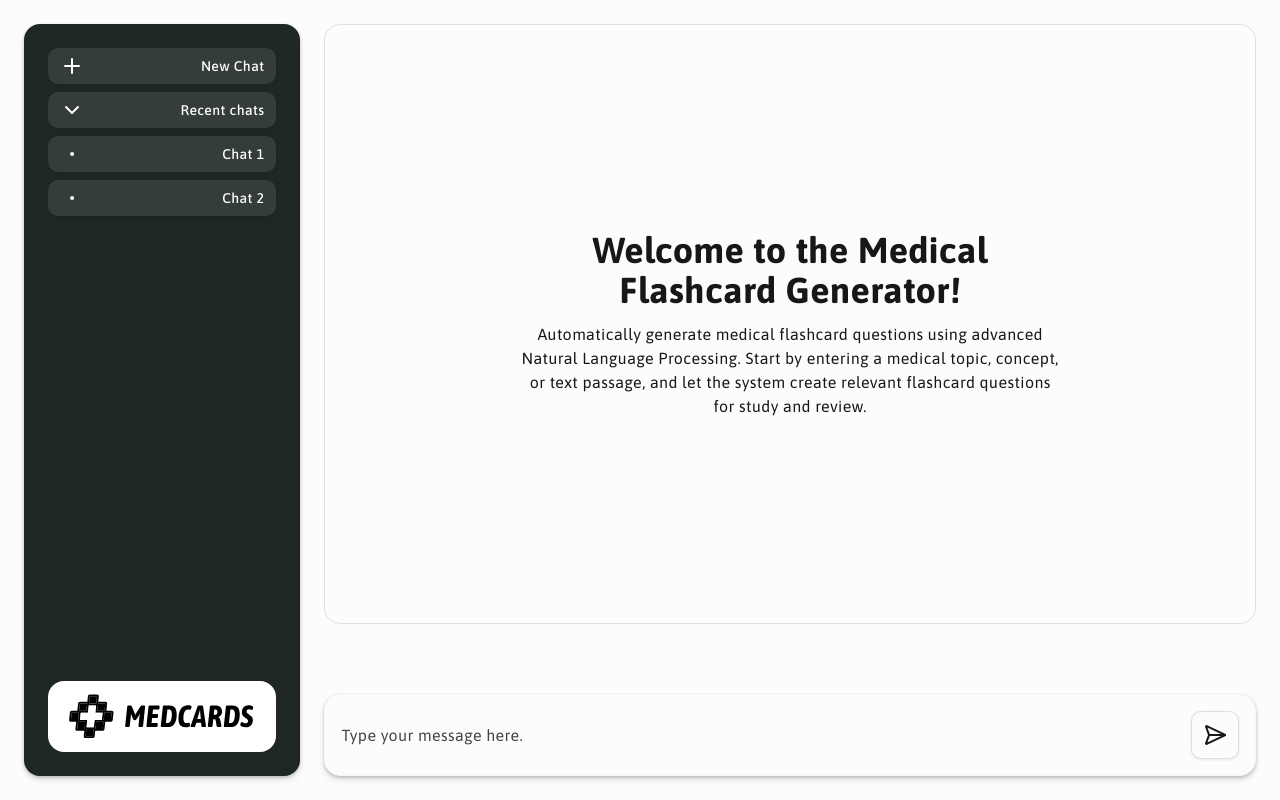
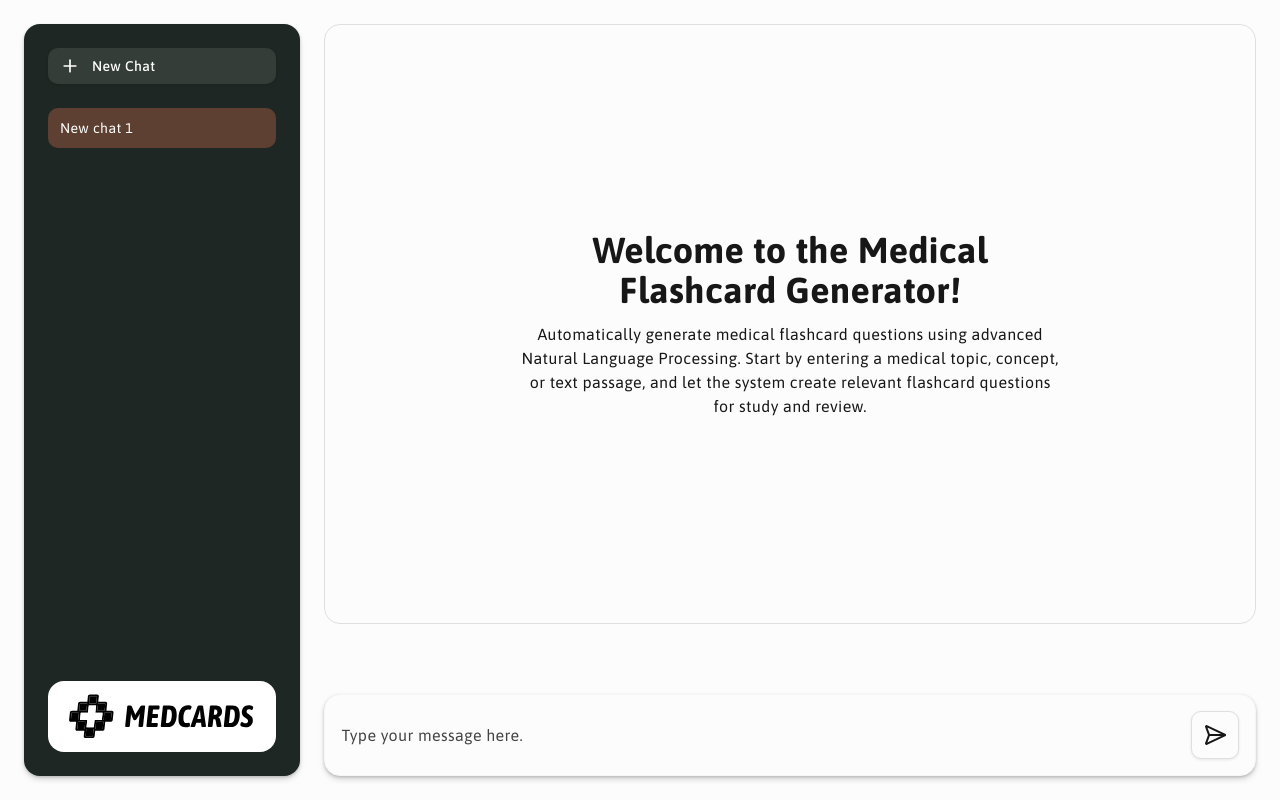
Before and after one commit to a20190202/PLN_Medical_Flashcard, a Next.js app in the folder apps/Frontend/: page / in a window 1280 px wide. Built offline with nearby package versions, Linux system fonts and the light colour scheme.

Commit message:
Funcionalidad de añadir y eliminar chats

```diff
--- a/apps/Frontend/app/page.tsx
+++ b/apps/Frontend/app/page.tsx
@@ -17,29 +17,77 @@ interface BaseMessage {
 }
 
 interface UserMessageData extends BaseMessage {
-  type: 'user';
+  type: "user";
   content: string;
 }
 
 interface ModelMessageData extends BaseMessage {
-  type: 'model';
+  type: "model";
   mainAnswer: string;
   flashcards: QAPair[];
 }
 
 type Message = UserMessageData | ModelMessageData;
 
+interface Chat {
+  id: string;
+  title: string;
+  createdAt: Date;
+}
+
 export default function Home() {
-  const [messages, setMessages] = useState<Message[]>([]);
+  // Estado para los chats
+  const [chats, setChats] = useState<Chat[]>([
+    { id: "1", title: "New chat 1", createdAt: new Date() },
+  ]);
+
+  // Estado para los mensajes de cada chat
+  const [chatMessages, setChatMessages] = useState<Record<string, Message[]>>({
+    "1": [], // Mensajes del chat de hipertensión
+    "2": [], // Mensajes del chat de diabetes
+  });
+
+  const [activeChatId, setActiveChatId] = useState<string | undefined>("1");
+
+  // Obtener mensajes del chat activo
+  const currentMessages = activeChatId ? chatMessages[activeChatId] || [] : [];
 
   const handleSend = async (message: string) => {
-    // Add user message immediately
-    setMessages((prev) => [...prev, {
+    if (!activeChatId) return;
+
+    const userMessage: UserMessageData = {
       id: crypto.randomUUID(),
+      type: "user",
+      content: message,
       timestamp: new Date(),
-      type: 'user',
-      content: message,
-    }]);
+    };
+
+    // Variable para rastrear si es el primer mensaje
+    const isFirstMessage =
+      !chatMessages[activeChatId] || chatMessages[activeChatId].length === 0;
+
+    // Agregar mensaje del usuario al chat actual
+    setChatMessages((prev) => ({
+      ...prev,
+      [activeChatId]: [...(prev[activeChatId] || []), userMessage],
+    }));
+
+    // Actualizar título si es el primer mensaje
+    if (isFirstMessage) {
+      setChats((prevChats) =>
+        prevChats.map((chat) =>
+          chat.id === activeChatId
+            ? {
+                ...chat,
+                title:
+                  message.substring(0, 50) + (message.length > 50 ? "..." : ""),
+              }
+            : chat
+        )
+      );
+    }
+
+    let modelMessage: ModelMessageData
 
     try {
       const response = await fetch("http://localhost:8000/generar_preguntas", {
@@ -56,37 +104,73 @@ export default function Home() {
 
       const data = await response.json();
 
-      setMessages((prev) => [
+      modelMessage = {
+        id: crypto.randomUUID(),
+        timestamp: new Date(),
+        type: 'model',
+        mainAnswer: data.preguntas || "Sorry, I didn't understand that.",
+        flashcards: [
+          {
+            question: "Pregunta de ejemplo 1",
+            answer: "Respuesta de ejemplo 1",
+          },
+          {
+            question: "Pregunta de ejemplo 2",
+            answer: "Respuesta de ejemplo 2",
+          },
+        ]
+      };
+    } catch (error) {
+      modelMessage = {
+          id: (Date.now() + 1).toString(),
+          type: "model",
+          mainAnswer: `Error: Unable to fetch response from the server. Code: "${error instanceof Error ? error.message : "Unknown error"}"`,
+          flashcards: [],
+          timestamp: new Date(),
+        };
+    } finally {
+      setChatMessages((prev) => ({
         ...prev,
-        {
-          id: crypto.randomUUID(),
-          timestamp: new Date(),
-          type: 'model',
-          mainAnswer: data.preguntas || "Sorry, I didn't understand that.",
-          flashcards: [],
-        },
-      ]);
-    } catch (error) {
-      setMessages((prev) => [
+        [activeChatId]: [...(prev[activeChatId] || []), modelMessage],
+      }));
+    }
+  };
+
+  const handleChatSelect = (chatId: string) => {
+    setActiveChatId(chatId);
+  };
+
+  const handleNewChat = (newChatId?: string) => {
+    if (newChatId) {
+      // Nuevo chat creado desde el sidebar
+      setActiveChatId(newChatId);
+      setChatMessages((prev) => ({
         ...prev,
-        {
-          id: crypto.randomUUID(),
-          timestamp: new Date(),
-          type: 'model',
-          mainAnswer: "Error: Unable to fetch response from the server.",
-          flashcards: [],
-        },
-      ]);
+        [newChatId]: [],
+      }));
+    } else {
+      // Limpiar chat actual
+      setActiveChatId(undefined);
     }
+  };
+
+  const handleChatsChange = (updatedChats: Chat[]) => {
+    setChats(updatedChats);
   };
 
   return (
     <div className="flex h-screen bg-background overflow-hidden">
       <div className="flex flex-row p-6 space-x-6 w-full">
-        <Sidebar />
+        <Sidebar
+          onChatSelect={handleChatSelect}
+          onNewChat={handleNewChat}
+          activeChatId={activeChatId}
+          chats={chats}
+          onChatsChange={handleChatsChange}
+        />
         <div className="flex flex-col space-y-6 w-full rounded-2xl h-[calc(100dvh-3rem)]">
           <div className="flex-grow overflow-hidden">
-            <Chatbox messages={messages} />
+            <Chatbox messages={currentMessages} />
           </div>
           <Textbox onSend={handleSend} />
         </div>
--- a/apps/Frontend/components/sidebar/Sidebar.tsx
+++ b/apps/Frontend/components/sidebar/Sidebar.tsx
@@ -1,29 +1,157 @@
-import { ChevronDown, Dot, Plus, PlusSquare } from "lucide-react";
+"use client";
+
+import { useState } from "react";
+import { Plus, Trash2, X, Check } from "lucide-react";
 import { Button } from "../core/Button";
 import { LogoHorizontal } from "../core/LogoHorizontal";
 
-export default function Sidebar() {
+interface Chat {
+  id: string;
+  title: string;
+  createdAt: Date;
+}
+
+interface SidebarProps {
+  onChatSelect?: (chatId: string) => void;
+  onNewChat?: (newChatId?: string) => void;
+  activeChatId?: string;
+  chats: Chat[];
+  onChatsChange: (chats: Chat[]) => void;
+}
+
+export default function Sidebar({ onChatSelect, onNewChat, activeChatId, chats, onChatsChange }: SidebarProps) {
+  const [chatToDelete, setChatToDelete] = useState<string | null>(null);
+
+  const handleNewChat = () => {
+    const newChat: Chat = {
+      id: Date.now().toString(),
+      title: `Nuevo chat ${chats.length + 1}`,
+      createdAt: new Date()
+    };
+
+    const updatedChats = [newChat, ...chats];
+    onChatsChange(updatedChats);
+    onNewChat?.(newChat.id);
+  };
+
+  const handleDeleteClick = (chatId: string, event: React.MouseEvent) => {
+    event.stopPropagation();
+    setChatToDelete(chatId);
+  };
+
+  const confirmDelete = () => {
+    if (!chatToDelete) return;
+
+    const updatedChats = chats.filter(chat => chat.id !== chatToDelete);
+    onChatsChange(updatedChats);
+
+    // Si el chat eliminado era el activo, seleccionar otro o crear uno nuevo
+    if (chatToDelete === activeChatId) {
+      if (updatedChats.length > 0) {
+        onChatSelect?.(updatedChats[0].id);
+      } else {
+        onNewChat?.();
+      }
+    }
+
+    setChatToDelete(null);
+  };
+
+  const cancelDelete = () => {
+    setChatToDelete(null);
+  };
+
+  const handleChatSelect = (chatId: string) => {
+    // Cancelar eliminación si está activa
+    if (chatToDelete) {
+      setChatToDelete(null);
+      return;
+    }
+    onChatSelect?.(chatId);
+  };
+
   return (
-    <div className="flex flex-col justify-between bg-sidebar shadow-lg px-6 py-6 w-[350px] rounded-2xl">
+    <div className="flex flex-col justify-between bg-sidebar shadow-lg px-6 py-6 w-[350px] rounded-2xl h-full">
       <div className="flex flex-col gap-2">
-        <Button className="w-full flex justify-between px-3 bg-white/10 border/10 hover:bg-sidebar-accent hover:text-white text-white" variant="outline" size="icon">
-          <Plus className="size-6" />
-          <span className="ml-2">New Chat</span>
+        {/* Botón New Chat */}
+        <Button
+          onClick={handleNewChat}
+          className="w-full flex justify-start items-center gap-3 px-3 py-2 bg-white/10 border/10 hover:bg-sidebar-accent hover:text-white text-white"
+          variant="outline"
+        >
+          <Plus className="size-5" />
+          <span>New Chat</span>
         </Button>
 
-        <Button className="w-full flex justify-between px-3 bg-white/10 border/10 hover:bg-sidebar-accent hover:text-white text-white" variant="outline" size="icon">
-          <ChevronDown className="size-6" />
-          <span className="ml-2">Recent chats</span>
-        </Button>
-        <Button className="w-full flex justify-between px-3 bg-white/10 border/10 hover:bg-sidebar-accent hover:text-white text-white" variant="outline" size="icon">
-          <Dot className="size-6" />
-          <span className="ml-2">Chat 1</span>
-        </Button>
-        <Button className="w-full flex justify-between px-3 bg-white/10 border/10 hover:bg-sidebar-accent hover:text-white text-white" variant="outline" size="icon">
-          <Dot className="size-6" />
-          <span className="ml-2">Chat 2</span>
-        </Button>
+        {/* Lista de chats */}
+        <div className="flex flex-col gap-1 mt-4 max-h-[calc(100vh-300px)] overflow-y-auto">
+          {chats.map((chat) => (
+            <div key={chat.id} className="relative">
+              <div
+                className={`group flex items-center justify-between w-full px-3 py-2 rounded-md transition-colors cursor-pointer ${
+                  activeChatId === chat.id
+                    ? 'bg-sidebar-accent text-white'
+                    : 'hover:bg-white/10 text-white/80 hover:text-white'
+                } ${chatToDelete === chat.id ? 'opacity-50' : ''}`}
+                onClick={() => handleChatSelect(chat.id)}
+              >
+                <span className="flex-1 text-sm truncate text-left">
+                  {chat.title}
+                </span>
+
+                {chatToDelete !== chat.id && (
+                  <Button
+                    onClick={(e) => handleDeleteClick(chat.id, e)}
+                    className="opacity-0 group-hover:opacity-100 h-6 w-6 p-0 hover:bg-red-500/20 hover:text-red-400 transition-all"
+                    variant="ghost"
+                    size="sm"
+                  >
+                    <Trash2 className="size-4" />
+                  </Button>
+                )}
+              </div>
+
+              {/* Modal de confirmación */}
+              {chatToDelete === chat.id && (
+                <div className="absolute top-0 left-0 right-0 bg-red-900/90 backdrop-blur-sm rounded-md p-3 z-10 border border-red-500/30">
+                  <div className="text-xs text-white mb-2 text-center">
+                    Are you sure to delete {chat.title.length > 20 ? chat.title.substring(0, 20) + '...' : chat.title}?
+                  </div>
+                  <div className="flex justify-center gap-2">
+                    <Button
+                      onClick={confirmDelete}
+                      size="sm"
+                      className="h-6 px-2 bg-red-600 hover:bg-red-700 text-white text-xs"
+                    >
+                      <Check className="size-3 mr-1" />
+                      Sí
+                    </Button>
+                    <Button
+                      onClick={cancelDelete}
+                      size="sm"
+                      variant="outline"
+                      className="h-6 px-2 border-white/30 text-white hover:bg-white/10 text-xs"
+                    >
+                      <X className="size-3 mr-1" />
+                      No
+                    </Button>
+                  </div>
+                </div>
+              )}
+            </div>
+          ))}
+        </div>
+
+        {/* Mensaje cuando no hay chats */}
+        {chats.length === 0 && (
+          <div className="text-white/60 text-sm text-center py-8">
+            No hay chats disponibles.
+            <br />
+            Crea uno nuevo para comenzar.
+          </div>
+        )}
       </div>
+
       <LogoHorizontal />
     </div>
   );
```
